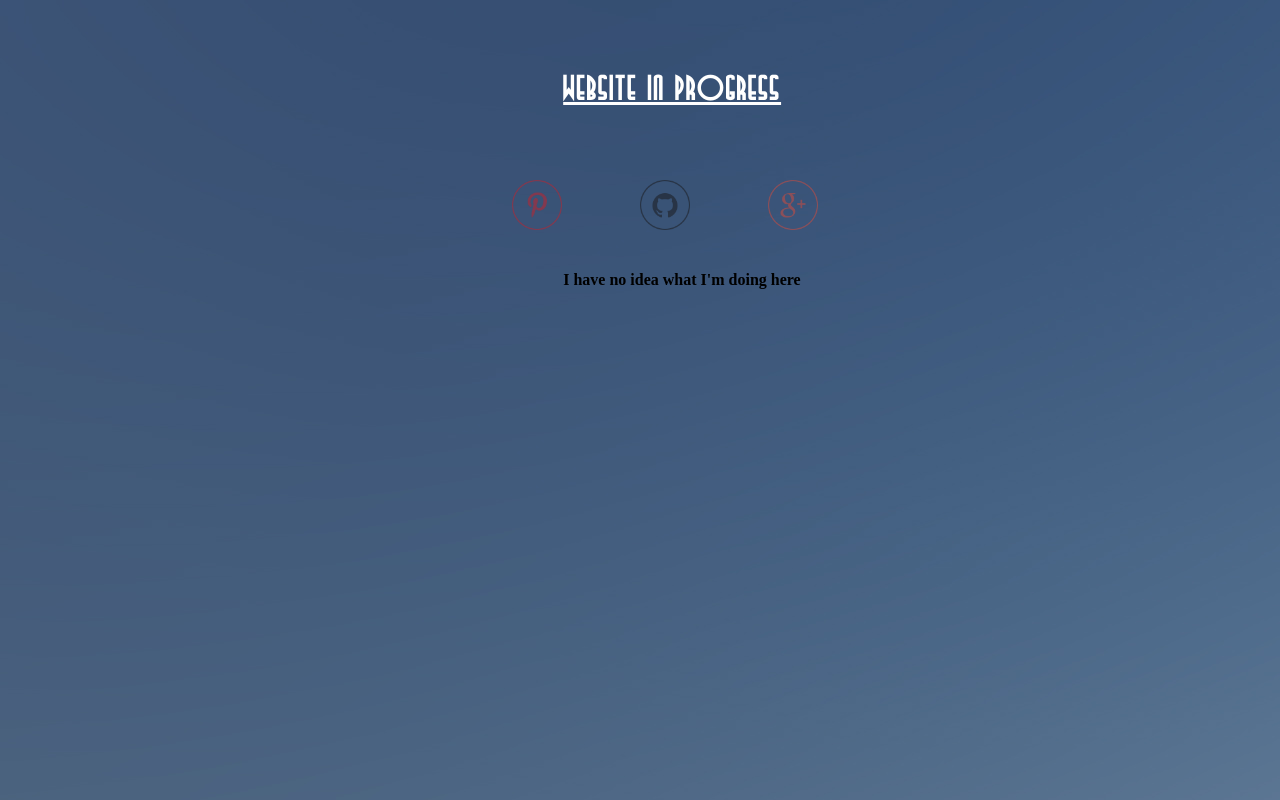
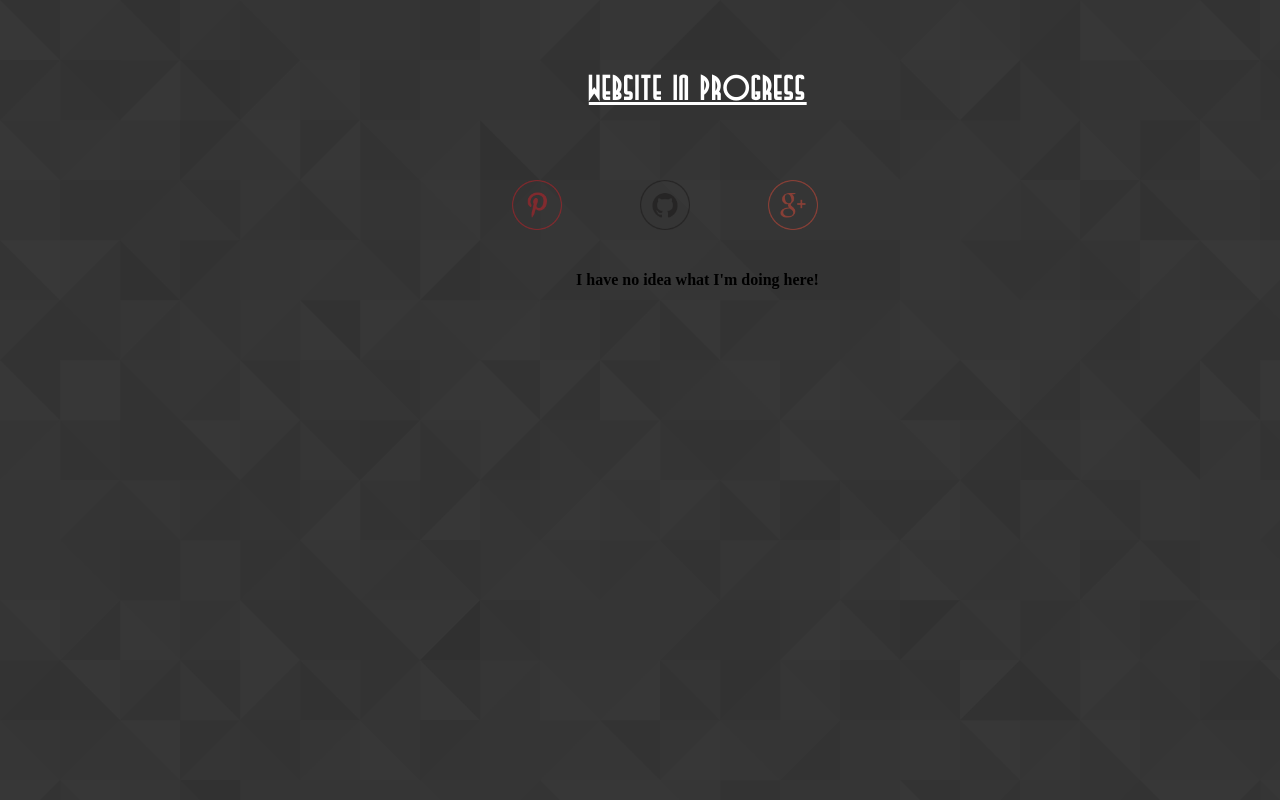
Before and after one commit to bogdan12893/bogdan12893.github.io, a plain HTML site: page index.html in a window 1280 px wide. Drawn offline with Linux system fonts and the light colour scheme.

Commit message:
new wall

```diff
--- a/css/components.css
+++ b/css/components.css
@@ -9,17 +9,17 @@ h1 {
 	color:#ffffff;
 	position: absolute;
     top: 50px;
-    left: 44%;
+    left: 46%;
 	text-decoration: underline;
 }
 body {
-    background-image: url("../img/atlantic.png");
-    background-repeat: no-repeat;
+    background-image: url("../img/dark.png");
+    background-repeat: repeat;
 }
 h4 {
     position: absolute;
     top: 250px;
-    left: 44%;
+    left: 45%;
     color: black;
 }
 img {
--- a/index.html
+++ b/index.html
@@ -11,7 +11,7 @@
 
 <h1> Website in progress</h1>
 
-<h4>I have no idea what I'm doing here</h4>
+<h4>I have no idea what I'm doing here!</h4>
 
 <a href="https://github.com/bogdan12893">
 <img class="img1" src="img/Github.png" alt="HTML5 Icon" width="50px" height="50px">
```
Also changed, not shown: img/atlantic.png (deleted), img/dark.png (added).
